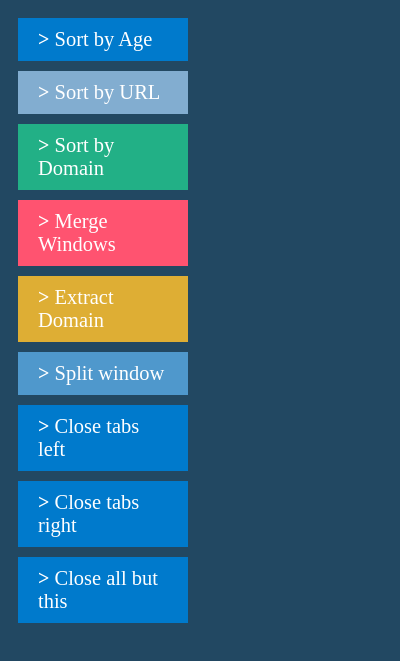
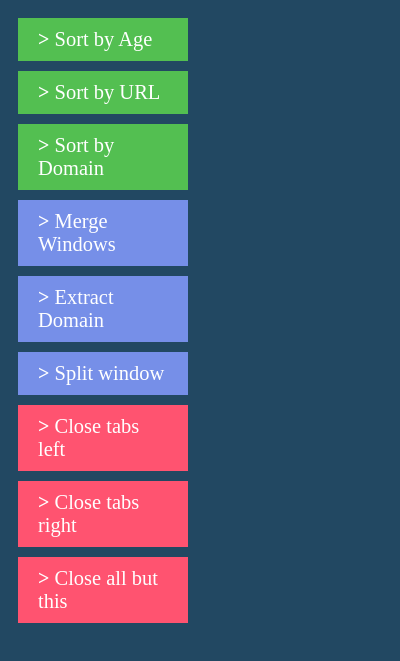
Before and after one commit to laukondrup/tab-manipulator, a browser extension: page popup.html in a window 400 px wide. Shown: the part 53-714 px from the top of the page. Drawn offline with Linux system fonts and the light colour scheme.

Commit message:
ui: color-code buttons by function

```diff
--- a/popup.html
+++ b/popup.html
@@ -5,39 +5,39 @@
 
 <div id="content">
   <h1>Tab Manipulator</h1>
-  <a class="btn action" id="sortByAge" href="#">
+  <a class="btn action sort" id="sortByAge" href="#">
     <span class="prominent">></span> Sort by Age
   </a>
 
-  <a class="btn action" id="sortByUrl" href="#">
+  <a class="btn action sort" id="sortByUrl" href="#">
     <span class="prominent">></span> Sort by URL
   </a>
 
-  <a class="btn action" id="sortByNumDomain" href="#">
+  <a class="btn action sort" id="sortByNumDomain" href="#">
     <span class="prominent">></span> Sort by Domain
   </a>
 
-  <a class="btn action" id="mergeWindows" href="#">
+  <a class="btn action window" id="mergeWindows" href="#">
     <span class="prominent">></span> Merge Windows
   </a>
 
-  <a class="btn action" id="extractDomain" href="#">
+  <a class="btn action window" id="extractDomain" href="#">
     <span class="prominent">></span> Extract Domain
   </a>
 
-  <a class="btn action" id="splitWindow" href="#">
+  <a class="btn action window" id="splitWindow" href="#">
     <span class="prominent">></span> Split window
   </a>
 
-  <a class="btn action" id="closeTabsLeft" href="#">
+  <a class="btn action close" id="closeTabsLeft" href="#">
     <span class="prominent">></span> Close tabs left
   </a>
 
-  <a class="btn action" id="closeTabsRight" href="#">
+  <a class="btn action close" id="closeTabsRight" href="#">
     <span class="prominent">></span> Close tabs right
   </a>
 
-  <a class="btn action" id="closeAllExceptCurrentTab" href="#">
+  <a class="btn action close" id="closeAllExceptCurrentTab" href="#">
     <span class="prominent">></span> Close all but this
   </a>
 
--- a/style.css
+++ b/style.css
@@ -36,33 +36,53 @@ h1 {
   cursor: pointer;
 }
 
-#sortByAge {
+.sort {
+  background: #53bf51;
+}
+
+.close {
+  background: #ff5370;
+}
+
+.window {
+  background: #768fe8;
+}
+
+.prominent {
+  font-weight: bold;
+  font-size: 20px;
+}
+
+/*#sortByAge {
   background: #007acc;
 }
 
 #sortByUrl {
     background: #82add0;
-}
+}*/
 
-#mergeWindows {
+/*#mergeWindows {
     background: #ff5370;
 }
 
 #extractDomain {
     background: #deae34;
-}
-
+}*/
+/*
 #sortByNumDomain {
     background: #22b086;
+}*/
+
+/*#splitWindow {
+  background: #4f98cc;
+}*/
+/*
+#closeTabsLeft {
+  background: #8749a7;
 }
-
-#splitWindow {
-  background: #4f98cc;
+#closeTabsRight {
+  background:
 }
-
-
-
-.prominent {
-  font-weight: bold;
-  font-size: 20px;
-}
+#closeAllExceptCurrentTab {
+  background:
+}*/
```
